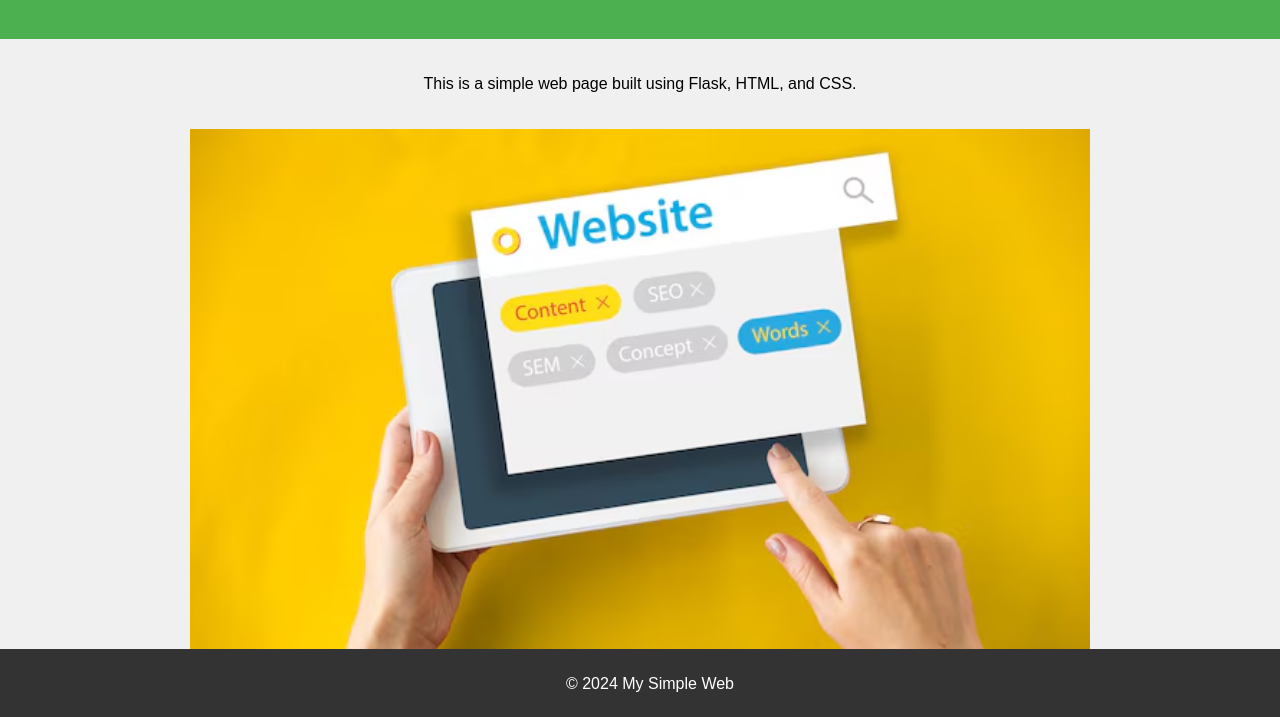
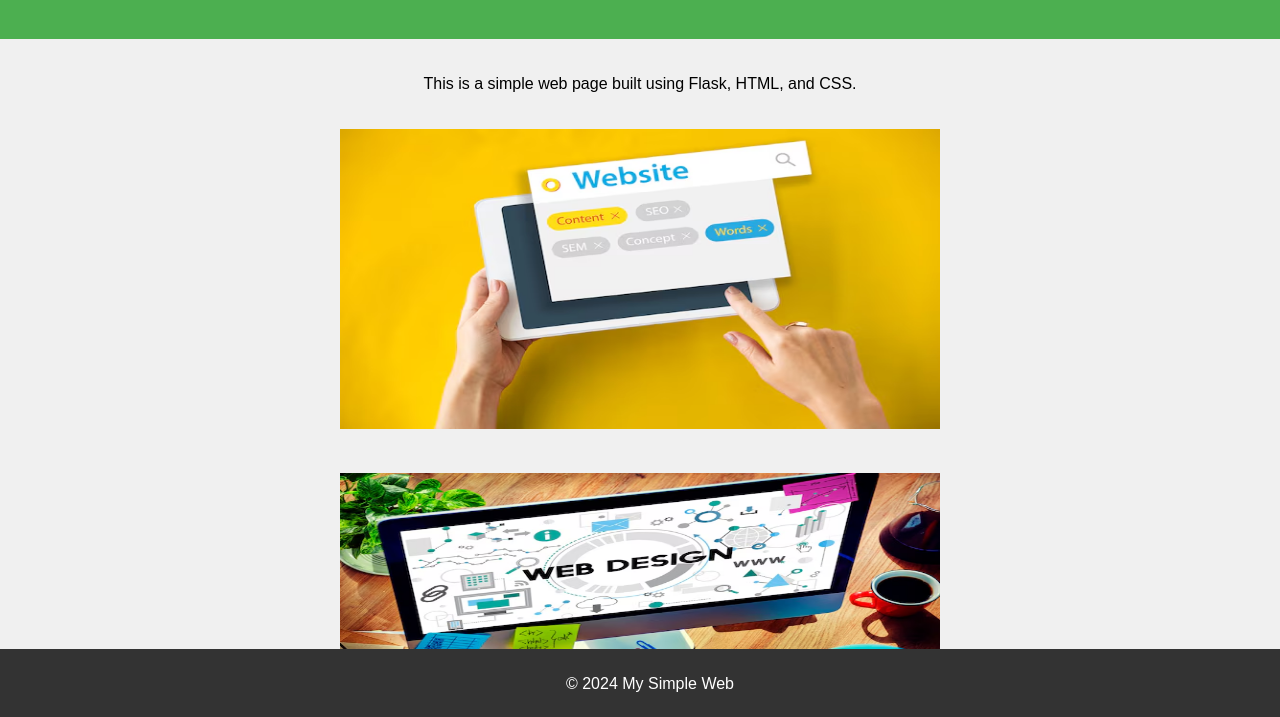
Before and after one commit to Ricyyusuf/WEBCHATGPT-KEL.8, a plain HTML site: page index.html in a window 1280 px wide. Shown: the part 81-798 px from the top of the page. Drawn offline with Linux system fonts and the light colour scheme.

Commit message:
Update style.css

```diff
--- a/style.css
+++ b/style.css
@@ -18,8 +18,8 @@ header {
 }
 
 .web-image {
-    width: 900px;
-    height: 600px;
+    width: 600px;
+    height: 300px;
     margin: 20px;
 }
 
```
